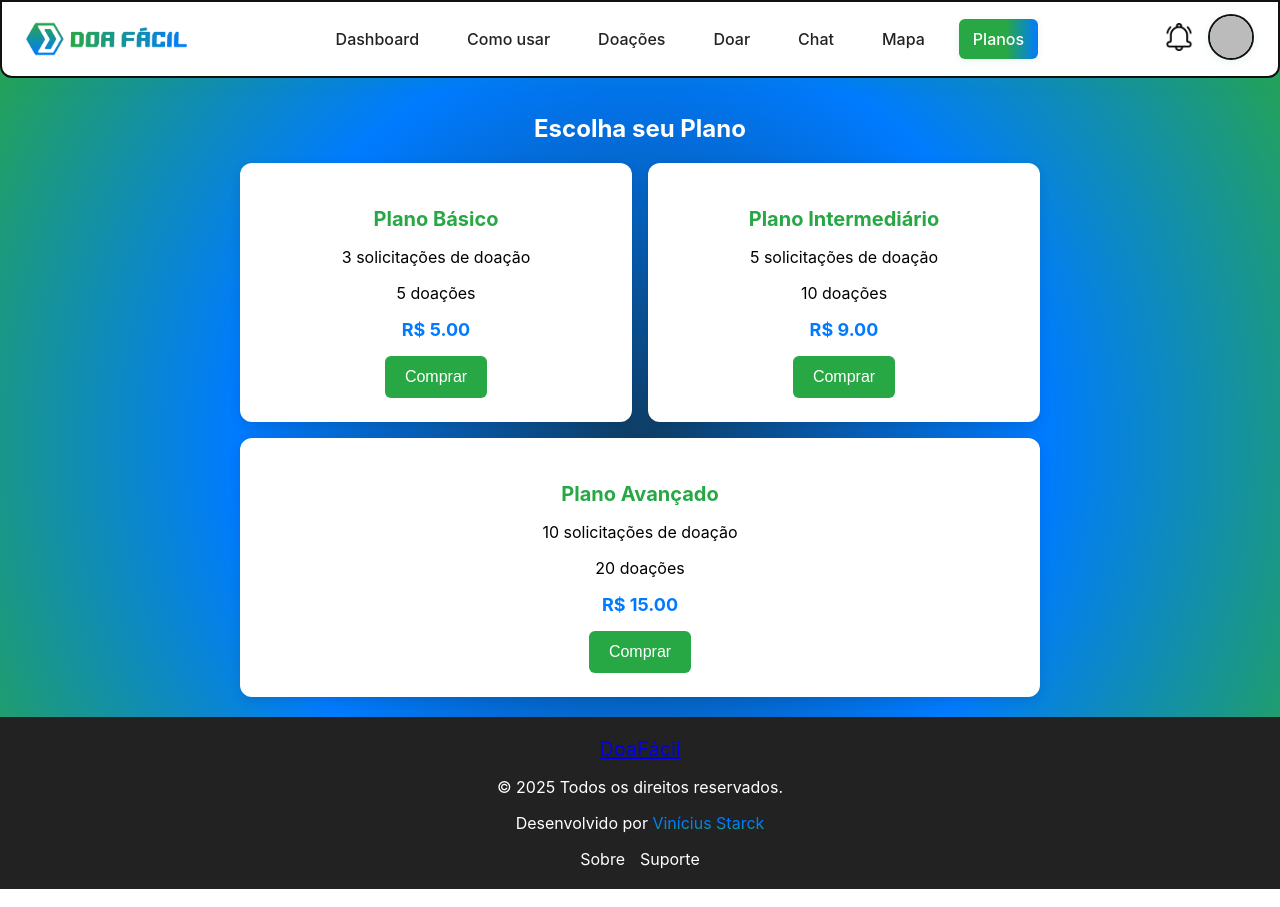
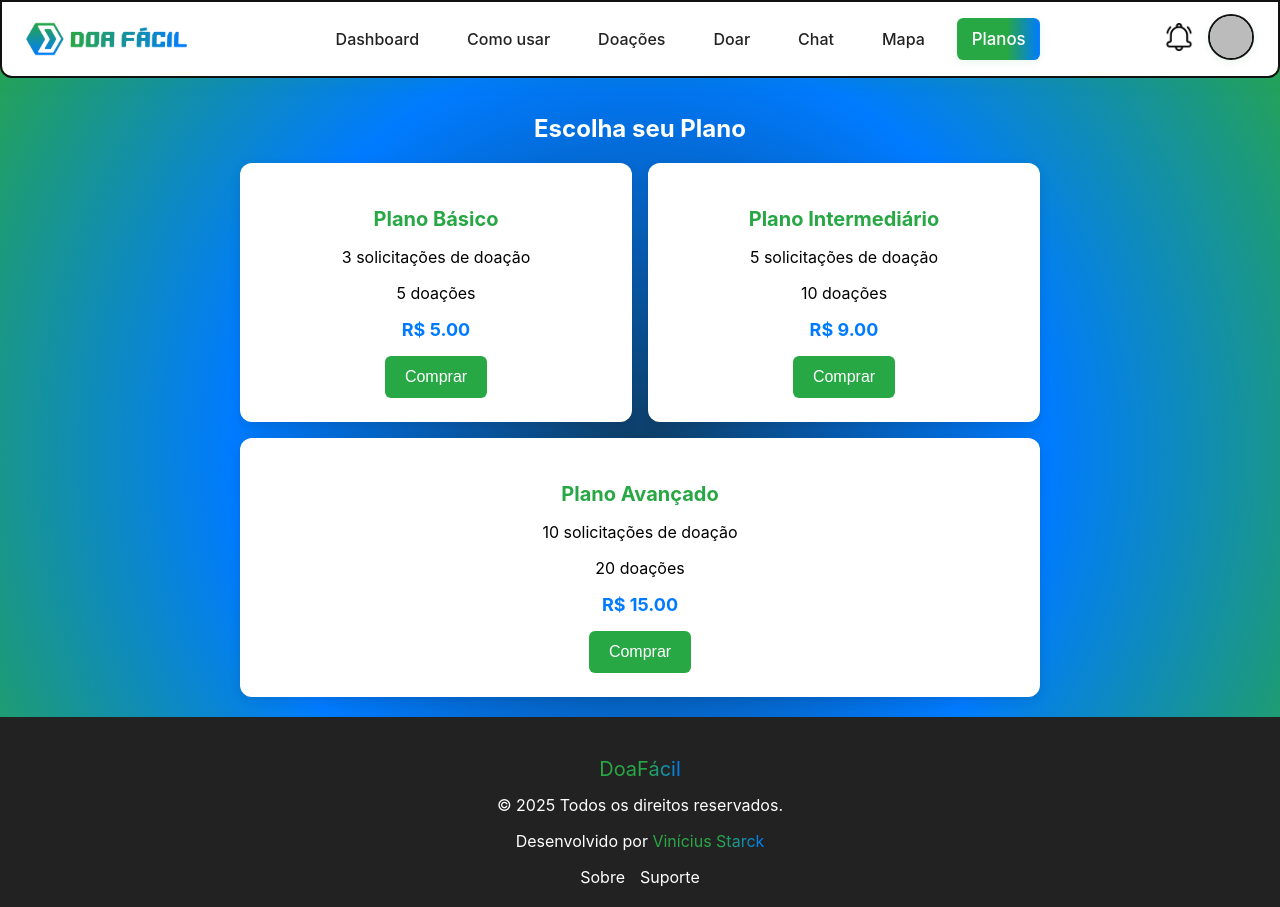
Before and after one commit to Vini-Starck/DoaFacil, a React (Create React App) app: page /plans in a window 1280 px wide. Built offline with nearby package versions, Linux system fonts and the light colour scheme; no server answers; the database is empty; sample sign-in values are in the browser's storage.

Commit message:
Ultima mudança no Header - é verdade

```diff
--- a/src/components/Footer.css
+++ b/src/components/Footer.css
@@ -22,7 +22,7 @@
 }
 
 /* Adicionar media queries para responsividade */
-@media (max-width: 768px) {
+@media (max-width: 1024px) {
   .footer {
     padding: 15px; /* Diminuir o padding em telas menores */
   }
--- a/src/components/Footer.js
+++ b/src/components/Footer.js
@@ -8,12 +8,38 @@ const Footer = () => {
     <footer className="footer"> {/* Apply the 'footer' class */}
       <div className="footer-title"> {/* Apply the 'footer-title' class */}
         <Link to="/">
+
+        <p style={{
+          background: 'linear-gradient(90deg, #28a745 60%, #007bff 100%)',
+          WebkitBackgroundClip: 'text',
+          WebkitTextFillColor: 'transparent',
+          display: 'inline-block',
+          marginBottom: '4px' // reduz o espaço abaixo de "DoaFácil"
+        }}>
           DoaFácil
+        </p>
         </Link>
-      </div>
-      <p>© {new Date().getFullYear()} Todos os direitos reservados.</p>
-      <p>Desenvolvido por <a href="https://starck-portifolio.web.app/" target="_blank" rel="noopener noreferrer" style={{ background: 'linear-gradient(#007bff 52%, #28a745 100%)', WebkitBackgroundClip: 'text', WebkitTextFillColor: 'transparent' }}>Vinícius Starck</a></p>
+        </div>
 
+        <p style={{ marginTop: '4px' }}>© {new Date().getFullYear()} Todos os direitos reservados.</p>
+
+        <p>
+          Desenvolvido por{' '}
+          <a
+            href="https://starck-portifolio.web.app/"
+            target="_blank"
+            rel="noopener noreferrer"
+            style={{
+              background: 'linear-gradient(90deg, #28a745 60%, #007bff 100%)',
+              WebkitBackgroundClip: 'text',
+              WebkitTextFillColor: 'transparent',
+              textDecoration: 'none',
+              display: 'inline-block'
+            }}
+          >
+            Vinícius Starck
+          </a>
+        </p>
       <div className="footer-links">
         <Link to="/">Sobre</Link>
         <Link to="/support">Suporte</Link>
--- a/src/components/Header.css
+++ b/src/components/Header.css
@@ -18,4 +18,10 @@
       cursor: pointer;
       gap: 4px; /* Espaçamento entre as barras */
     }
+
+    .mobile-menu-fix {
+        margin: 0 24px;   /* mesmo recuo lateral do header */
+        overflow-x: hidden;
+    }
+
   }
--- a/src/components/Header.js
+++ b/src/components/Header.js
@@ -63,38 +63,52 @@ const Header = () => {
 
   // MODIFICADO: A lógica de estilo foi atualizada para incluir o estado "ativo"
   const renderNavList = () => {
-    const listStyle = isMobile ? styles.mobileNavList : styles.navList;
+    // 1 ▸ UL recebe o mesmo recuo lateral do header
+    const listStyle = isMobile
+      ? {
+          ...styles.mobileNavList,
+          margin: "0 24px",   // alinha com padding do header
+          overflowX: "hidden" // evita scroll lateral se algo se esticar
+        }
+      : styles.navList;
+
     return (
       <ul style={listStyle}>
         {navItems.map((item, idx) => {
-          // NOVO: Verificamos se o link corresponde à página atual
           const isActive = location.pathname === item.path;
 
-          // MODIFICADO: A lógica de estilo agora considera `isActive`
-          const linkStyle = {
+          const baseLinkStyle = {
             ...styles.navLink,
             background:
               isActive || hoverNav === idx
                 ? "linear-gradient(90deg, #28a745 60%, #007bff 100%)"
                 : "transparent",
             color: isActive || hoverNav === idx ? "#fff" : "#222",
-            transform: isActive || hoverNav === idx ? "scale(1.08)" : "scale(1)",
+            transform: isActive || hoverNav === idx ? "scale(1.05)" : "scale(1)",
+            transformOrigin: "center",
             boxShadow:
               isActive || hoverNav === idx
                 ? "0 2px 8px rgba(40,167,69,0.10)"
-                : "none",
+                : "none"
           };
 
+          // 2 ▸ No mobile o link vira block, mas limitado ao contêiner
           const mobileLinkStyle = isMobile
             ? {
-                ...linkStyle,
+                ...baseLinkStyle,
                 display: "block",
                 width: "100%",
+                maxWidth: "100%",
+                boxSizing: "border-box",
                 padding: "12px 16px",
                 borderRadius: 0,
-                textAlign: "center",
+                textAlign: "center"
               }
-            : linkStyle;
+            : {
+                ...baseLinkStyle,
+                width: "auto",
+                display: "inline-block"
+              };
 
           return (
             <li
@@ -112,6 +126,7 @@ const Header = () => {
       </ul>
     );
   };
+
 
   return (
     <header style={styles.header}>
```
